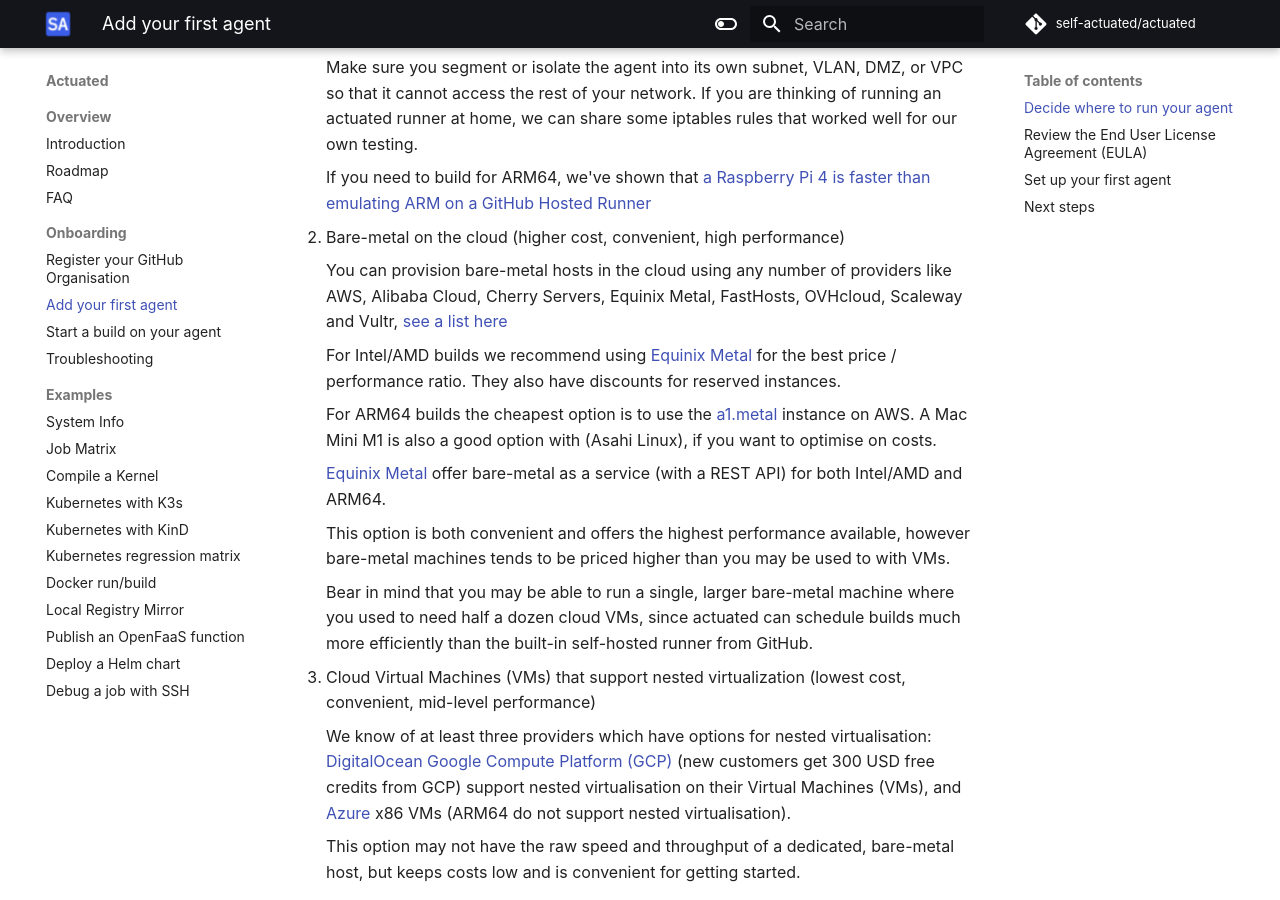
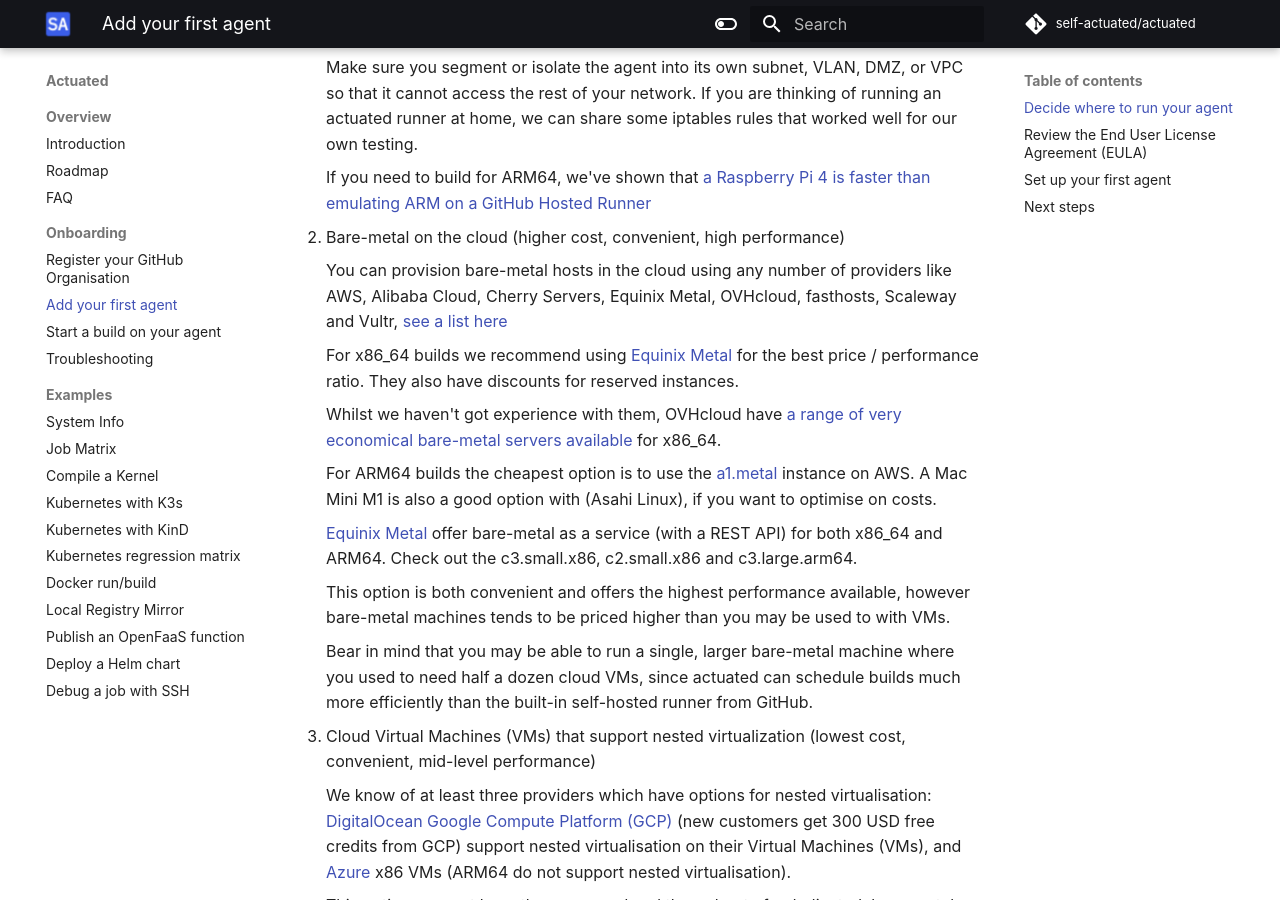
Before and after one commit to welteki/docs.actuated.dev, an MkDocs documentation site: the page built from docs/add-agent.md, in a window 1280 px wide and 900 px high, scrolled down 794 px. Built offline with MkDocs 1.6.1 and Material for MkDocs 9.7.7, drawn with Linux system fonts in a browser that asks for light colours; some web fonts are replaced.

Commit message:
Mention Equinix Metal instance types
Signed-off-by: Alex Ellis (OpenFaaS Ltd) <alexellis2@gmail.com>

```diff
--- a/docs/add-agent.md
+++ b/docs/add-agent.md
@@ -27,13 +27,15 @@
 
 2. Bare-metal on the cloud (higher cost, convenient, high performance)
 
-    You can provision bare-metal hosts in the cloud using any number of providers like AWS, Alibaba Cloud, Cherry Servers, Equinix Metal, FastHosts, OVHcloud, Scaleway and Vultr, [see a list here](https://github.com/alexellis/awesome-baremetal#bare-metal-cloud)
+    You can provision bare-metal hosts in the cloud using any number of providers like AWS, Alibaba Cloud, Cherry Servers, Equinix Metal, OVHcloud, fasthosts, Scaleway and Vultr, [see a list here](https://github.com/alexellis/awesome-baremetal#bare-metal-cloud)
 
-    For Intel/AMD builds we recommend using [Equinix Metal](https://deploy.equinix.com/) for the best price / performance ratio. They also have discounts for reserved instances.
+    For x86_64 builds we recommend using [Equinix Metal](https://deploy.equinix.com/) for the best price / performance ratio. They also have discounts for reserved instances.
+
+    Whilst we haven't got experience with them, OVHcloud have [a range of very economical bare-metal servers available](https://www.ovhcloud.com/en-gb/bare-metal/rise/) for x86_64.
 
     For ARM64 builds the cheapest option is to use the [a1.metal](https://aws.amazon.com/ec2/instance-types/a1/) instance on AWS. A Mac Mini M1 is also a good option with (Asahi Linux), if you want to optimise on costs.
 
-    [Equinix Metal](https://metal.equinix.com/) offer bare-metal as a service (with a REST API) for both Intel/AMD and ARM64.
+    [Equinix Metal](https://metal.equinix.com/) offer bare-metal as a service (with a REST API) for both x86_64 and ARM64. Check out the c3.small.x86, c2.small.x86 and c3.large.arm64.
 
     This option is both convenient and offers the highest performance available, however bare-metal machines tends to be priced higher than you may be used to with VMs.
 
```
